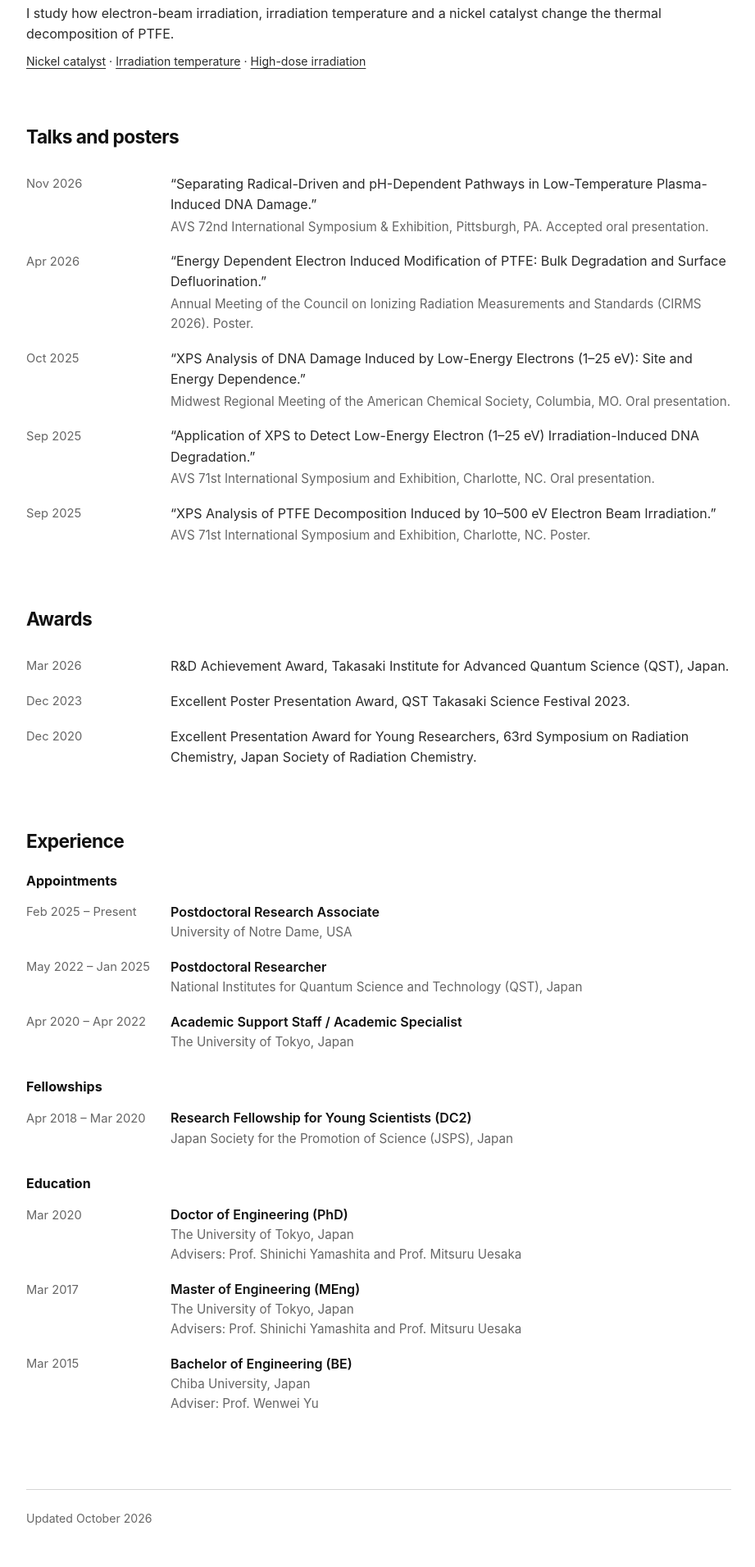
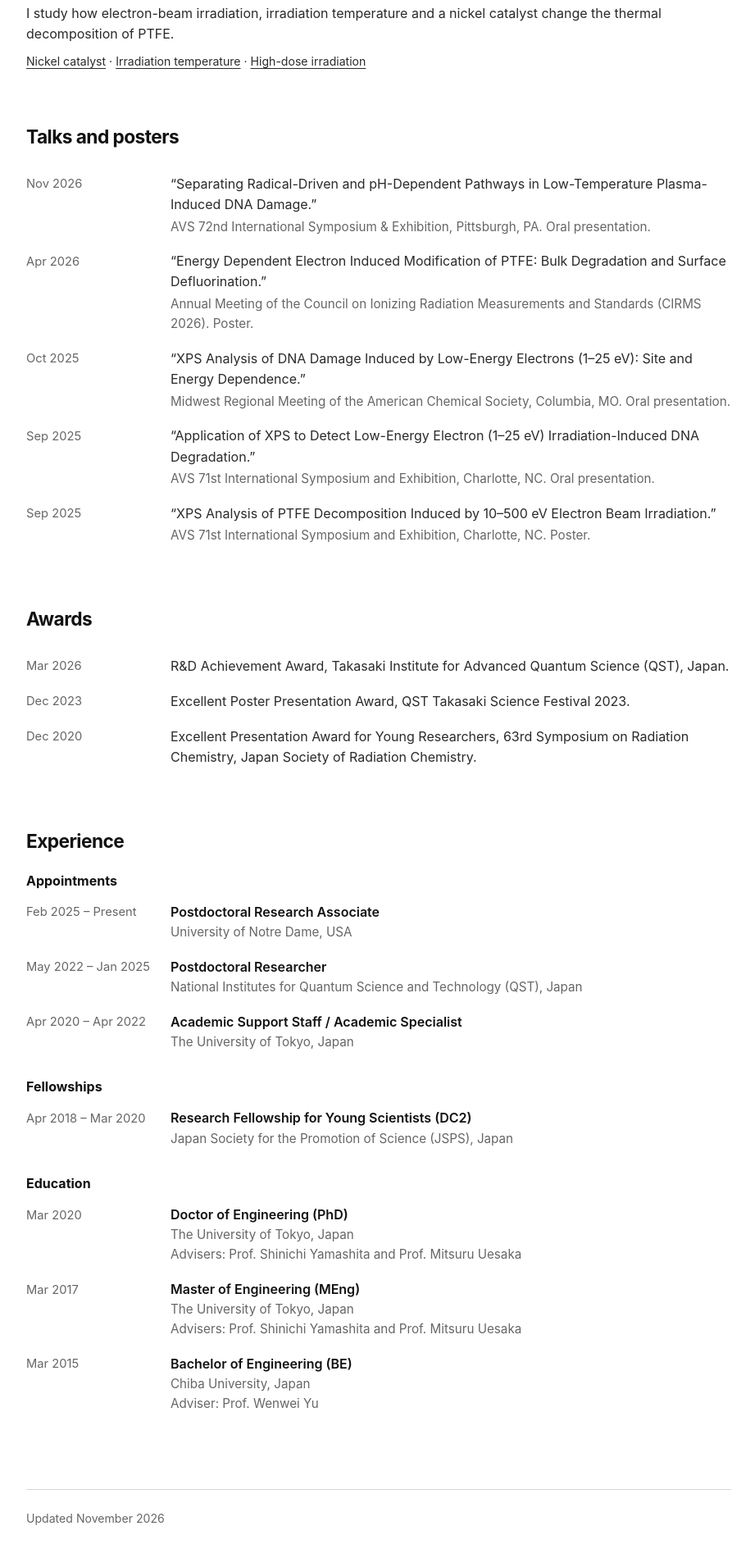
Before and after one commit to haoyu1106/haoyu1106.github.io, a plain HTML site: page index.html in a window 1280 px wide. Shown: the part 887-2798 px from the top of the page at 82% size, without its empty margins (178-1099 px from the left). Drawn offline with Linux system fonts and the light colour scheme.

Commit message:
Publish November homepage update

```diff
--- a/index.html
+++ b/index.html
@@ -143,7 +143,7 @@
     <section id="talks" aria-labelledby="talks-heading">
       <h2 id="talks-heading">Talks and posters</h2>
       <ul class="talks">
-        <li><span class="when">Nov 2026</span><div>&ldquo;Separating Radical-Driven and pH-Dependent Pathways in Low-Temperature Plasma-Induced DNA Damage.&rdquo;<span class="venue">AVS 72nd International Symposium &amp; Exhibition, Pittsburgh, PA. Accepted oral presentation.</span></div></li>
+        <li><span class="when">Nov 2026</span><div>&ldquo;Separating Radical-Driven and pH-Dependent Pathways in Low-Temperature Plasma-Induced DNA Damage.&rdquo;<span class="venue">AVS 72nd International Symposium &amp; Exhibition, Pittsburgh, PA. Oral presentation.</span></div></li>
         <li><span class="when">Apr 2026</span><div>&ldquo;Energy Dependent Electron Induced Modification of PTFE: Bulk Degradation and Surface Defluorination.&rdquo;<span class="venue">Annual Meeting of the Council on Ionizing Radiation Measurements and Standards (CIRMS 2026). Poster.</span></div></li>
         <li><span class="when">Oct 2025</span><div>&ldquo;XPS Analysis of DNA Damage Induced by Low-Energy Electrons (1&ndash;25 eV): Site and Energy Dependence.&rdquo;<span class="venue">Midwest Regional Meeting of the American Chemical Society, Columbia, MO. Oral presentation.</span></div></li>
         <li><span class="when">Sep 2025</span><div>&ldquo;Application of XPS to Detect Low-Energy Electron (1&ndash;25 eV) Irradiation-Induced DNA Degradation.&rdquo;<span class="venue">AVS 71st International Symposium and Exhibition, Charlotte, NC. Oral presentation.</span></div></li>
@@ -179,6 +179,6 @@
 
 
   </main>
-  <footer class="shell foot">Updated October 2026</footer>
+  <footer class="shell foot">Updated November 2026</footer>
 </body>
 </html>
```
